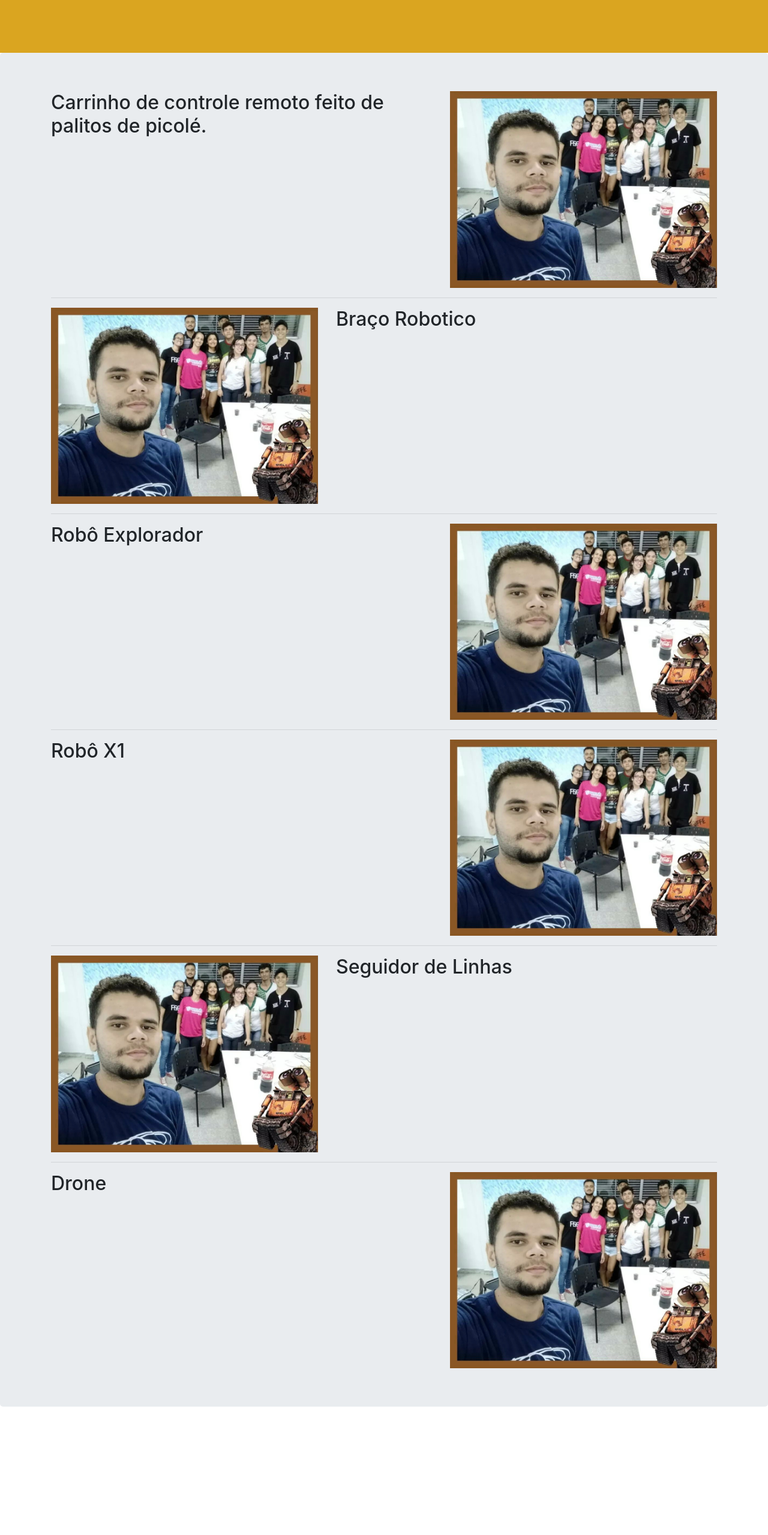
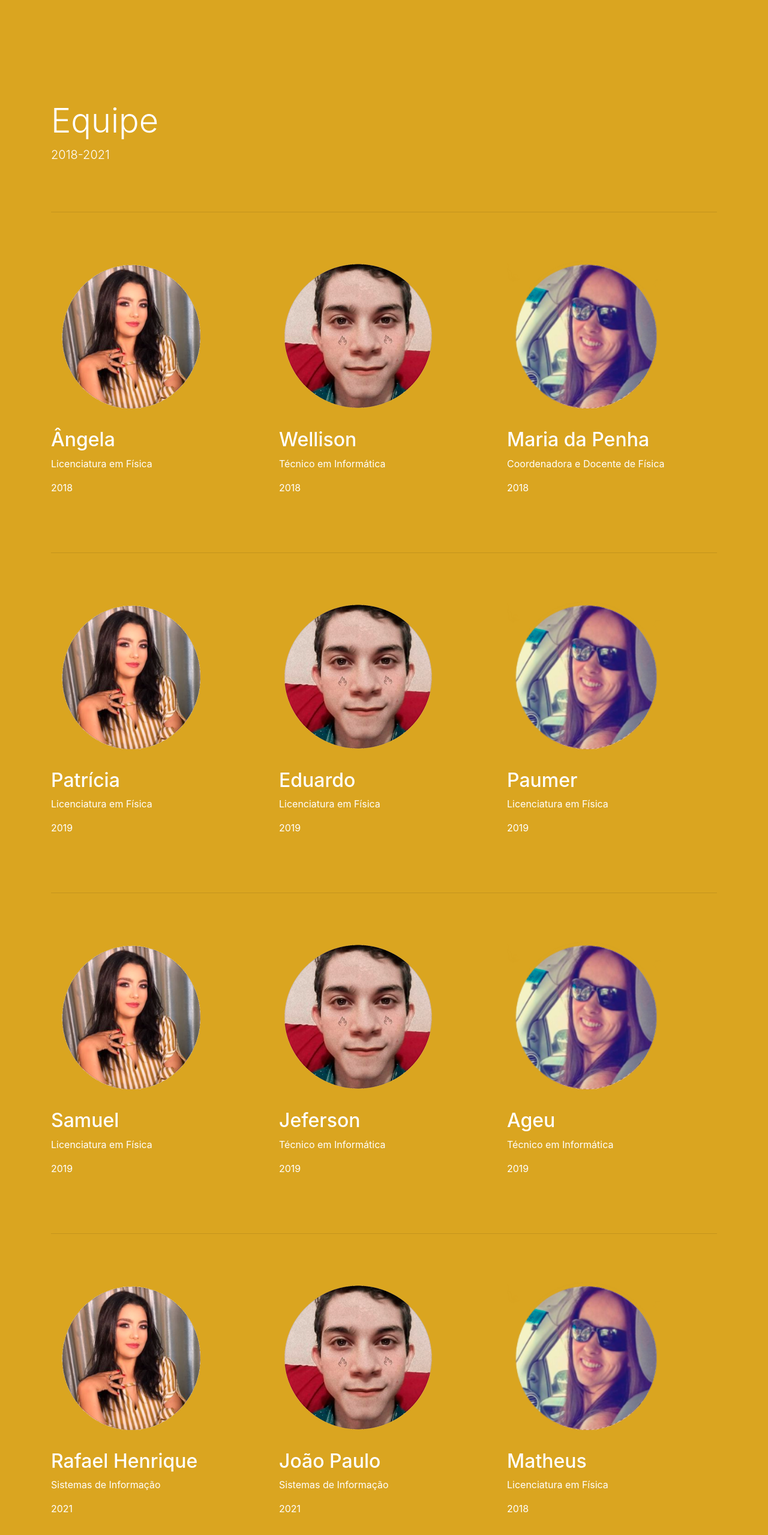
Before and after one commit to yansilveira00/trabalho-final, a Next.js app: page /projetos in a window 1280 px wide. Shown: the part 203-2762 px from the top of the page at 60% size. Before the commit the page ends 2580 px from the top, so only its background shows below. Built offline with nearby package versions, Linux system fonts and the light colour scheme.

Commit message:
teste4.0

```diff
--- a/pages/projetos.js
+++ b/pages/projetos.js
@@ -1,124 +1,220 @@
-import React from 'react';
 import Menu from '../components/Menu';
-import { UncontrolledCarousel } from 'reactstrap';
 
 import 'bootstrap/dist/css/bootstrap.min.css';
 
 import {Jumbotron, Container} from 'reactstrap';
 
-function Projetos() {
+function Equipe() {
     return (
         <div>
             <Menu />
 
-            <Jumbotron fluid className='sobre'>
-            <style>{`.sobre{
+            <Jumbotron fluid className="projetos">
+            <style>{`.projetos{
                         padding-top: 80px;
                         padding-bottom: 80px;
                         background-color: #DAA520;
                         color: #fff;
                         margin-bottom: 0rem !important;
+
+                }
+                .circulo{
+                    width: 140px;
+                    height: 140px;
+                    background-color: blue;
+                    font-size: 52px;
+                    padding-top: 24px;
+
+                }
+
+                .ang, .penha, .welisom{
+                    width= 100px;
+                    height= 100px;
+                    font-size= 40px;
+                    padding-top= 20px;
+                }
+                .centralizar{
+                    margin: 0 auto !important;
+                    float: none !important;
+                }
+                .featurette-divider {
+                    margin: 5rem 0;
+                  }
+
                 }`}</style>
-                <Container >
+                <Container className='text-center'>
+
                     <div className='text-center'>
-                    <h1 className='display-4'>Projetos</h1>
-
+                        <h1 className='display-4'>Equipe da Robótica!</h1>
                     </div>
 
                 </Container>
             </Jumbotron>
 
-            <Jumbotron>
+            <Jumbotron fluid className="head-sobre">
+            <style>{`.head-sobre{
+                        padding-top: 80px;
+                        padding-bottom: 80px;
+                        background-color: #DAA520;
+                        color: #fff;
+                        margin-bottom: 0rem !important;
+                    }
+                    .featurette-divider {
+                        margin: 5rem 0;
+                      }
+                }`}</style>
+                <Container>
+                    <div>
 
-                <Container>
-
-
-
-                    <div class="row featurette">
-      <div class="col-md-7">
-        <h2 class="featurette-heading"> Carrinho de controle remoto feito de palitos de picolé. <span class="text-muted"></span></h2>
-        <p class="lead"></p>
-      </div>
-      <div class="col-md-5">
-      <img className="bd-placeholder-img bd-placeholder-img-lg featurette-image img-fluid mx-auto" src="equipeRobo.jpg" width="500" height="500" focusable="false"></img>
-
-      </div>
+                    <div>
+                        <h1 className='display-4'>Equipe</h1>
+                        <p className='lead'>2018-2021</p>
                     </div>
 
                     <hr class="featurette-divider"/>
 
-    <div class="row featurette">
-      <div class="col-md-7 order-md-2">
-        <h2 class="featurette-heading"> Braço Robotico <span class="text-muted"></span></h2>
-        <p class="lead"></p>
+                    <div className="row">
+
+                        <div className="col-lg-4">
+                            <div >
+                                <img className="ang " src="ang_joca.png" />
                             </div>
-      <div class="col-md-5 order-md-1">
-      <img className="bd-placeholder-img bd-placeholder-img-lg featurette-image img-fluid mx-auto" src="equipeRobo.jpg" width="500" height="500" focusable="false"></img>
+                            <h2 className='mt-4 mt-4'>Ângela</h2>
+                            <p>Licenciatura em Física</p>
+                            <p>2018</p>
+                        </div>
 
+                        <div className="col-lg-4">
+                            <div >
+                                <img className="welisom" src="welisom_joca.png" />
                             </div>
+                            <h2 className='mt-4 mt-4'>Wellison</h2>
+                            <p>Técnico em Informática</p>
+                            <p>2018</p>
+                        </div>
+
+                        <div className="col-lg-4">
+                            <div >
+                                <img className="penha" src="penha_joca.png" />
+                            </div>
+                            <h2 className='mt-4 mt-4'>Maria da Penha</h2>
+                            <p>Coordenadora e Docente de Física</p>
+                            <p>2018</p>
+                        </div>
+
                         </div>
 
                         <hr class="featurette-divider"/>
 
-    <div class="row featurette">
-      <div class="col-md-7">
-        <h2 class="featurette-heading">Robô Explorador <span class="text-muted"></span></h2>
-        <p class="lead"></p>
+                        <div className="row">
+
+                        <div className="col-lg-4">
+                            <div >
+                                <img className="ang " src="ang_joca.png" />
                             </div>
-      <div class="col-md-5">
-      <img className="bd-placeholder-img bd-placeholder-img-lg featurette-image img-fluid mx-auto" src="equipeRobo.jpg" width="500" height="500" focusable="false"></img>
+                            <h2 className='mt-4 mt-4'>Patrícia</h2>
+                            <p>Licenciatura em Física</p>
+                            <p>2019</p>
+                        </div>
 
+                        <div className="col-lg-4">
+                            <div >
+                                <img className="welisom" src="welisom_joca.png" />
                             </div>
+                            <h2 className='mt-4 mt-4'>Eduardo</h2>
+                            <p>Licenciatura em Física</p>
+                            <p>2019</p>
+                        </div>
+
+                        <div className="col-lg-4">
+                            <div >
+                                <img className="penha" src="penha_joca.png" />
+                            </div>
+                            <h2 className='mt-4 mt-4'>Paumer</h2>
+                            <p>Licenciatura em Física</p>
+                            <p>2019</p>
+                        </div>
+
                         </div>
 
                         <hr class="featurette-divider"/>
 
+                        <div className="row">
 
-    <div class="row featurette">
-      <div class="col-md-7">
-        <h2 class="featurette-heading"> Robô X1 <span class="text-muted"></span></h2>
-        <p class="lead"></p>
+                        <div className="col-lg-4">
+                            <div >
+                                <img className="ang " src="ang_joca.png" />
                             </div>
-      <div class="col-md-5">
-      <img className="bd-placeholder-img bd-placeholder-img-lg featurette-image img-fluid mx-auto" src="equipeRobo.jpg" width="500" height="500" focusable="false"></img>
+                            <h2 className='mt-4 mt-4'>Samuel</h2>
+                            <p>Licenciatura em Física</p>
+                            <p>2019</p>
+                        </div>
 
+                        <div className="col-lg-4">
+                            <div >
+                                <img className="welisom" src="welisom_joca.png" />
                             </div>
+                            <h2 className='mt-4 mt-4'>Jeferson</h2>
+                            <p>Técnico em Informática</p>
+                            <p>2019</p>
+                        </div>
+
+                        <div className="col-lg-4">
+                            <div >
+                                <img className="penha" src="penha_joca.png" />
+                            </div>
+                            <h2 className='mt-4 mt-4'>Ageu</h2>
+                            <p>Técnico em Informática</p>
+                            <p>2019</p>
+                        </div>
+
                         </div>
 
                         <hr class="featurette-divider"/>
 
-    <div class="row featurette">
-      <div class="col-md-7 order-md-2">
-        <h2 class="featurette-heading"> Seguidor de Linhas <span class="text-muted"></span></h2>
-        <p class="lead"></p>
+                        <div className="row">
+
+                        <div className="col-lg-4">
+                            <div >
+                                <img className="ang " src="ang_joca.png" />
                             </div>
-      <div class="col-md-5 order-md-1">
-      <img className="bd-placeholder-img bd-placeholder-img-lg featurette-image img-fluid mx-auto" src="equipeRobo.jpg" width="500" height="500" focusable="false"></img>
-
-      </div>
+                            <h2 className='mt-4 mt-4'>Rafael Henrique</h2>
+                            <p>Sistemas de Informação</p>
+                            <p>2021</p>
                         </div>
 
-    <hr class="featurette-divider"/>
+                        <div className="col-lg-4">
+                            <div >
+                                <img className="welisom" src="welisom_joca.png" />
+                            </div>
+                            <h2 className='mt-4 mt-4'>João Paulo</h2>
+                            <p>Sistemas de Informação</p>
+                            <p>2021</p>
+                        </div>
 
-    <div class="row featurette">
-      <div class="col-md-7">
-        <h2 class="featurette-heading">Drone <span class="text-muted"></span></h2>
-        <p class="lead"></p>
+                        <div className="col-lg-4">
+                            <div >
+                                <img className="penha" src="penha_joca.png" />
                             </div>
-      <div class="col-md-5">
-      <img className="bd-placeholder-img bd-placeholder-img-lg featurette-image img-fluid mx-auto" src="equipeRobo.jpg" width="500" height="500" focusable="false"></img>
+                            <h2 className='mt-4 mt-4'>Matheus</h2>
+                            <p>Licenciatura em Física</p>
+                            <p>2018</p>
+                        </div>
 
-      </div>
                         </div>
 
 
 
+                    </div>
+                </Container>
+            </Jumbotron>
 
 
-                </Container>
-            </Jumbotron>
+
         </div>
     );
 }
 
-export default Projetos
+
+
+export default Equipe
```
Also changed, not shown: pages/eventos.js (+155 -59 lines). Lines whose indentation alone changed are shown as unchanged.
